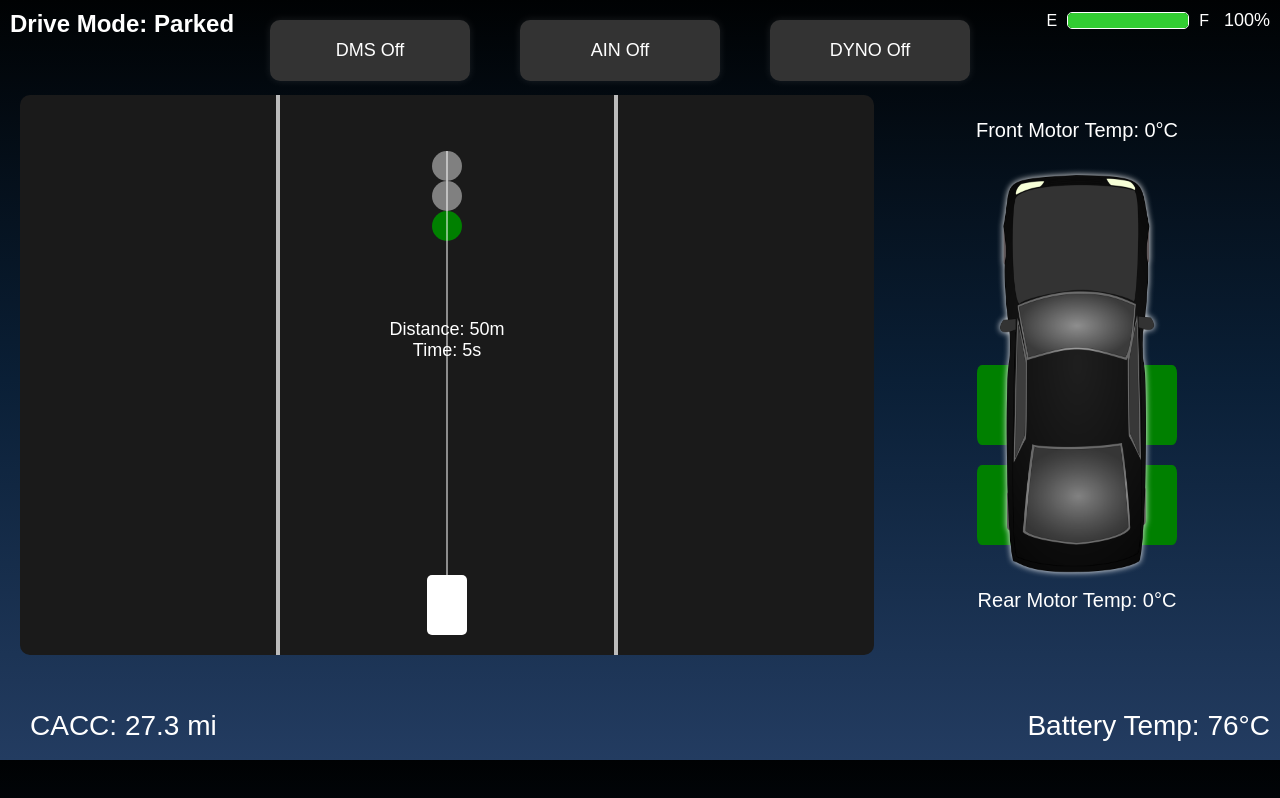
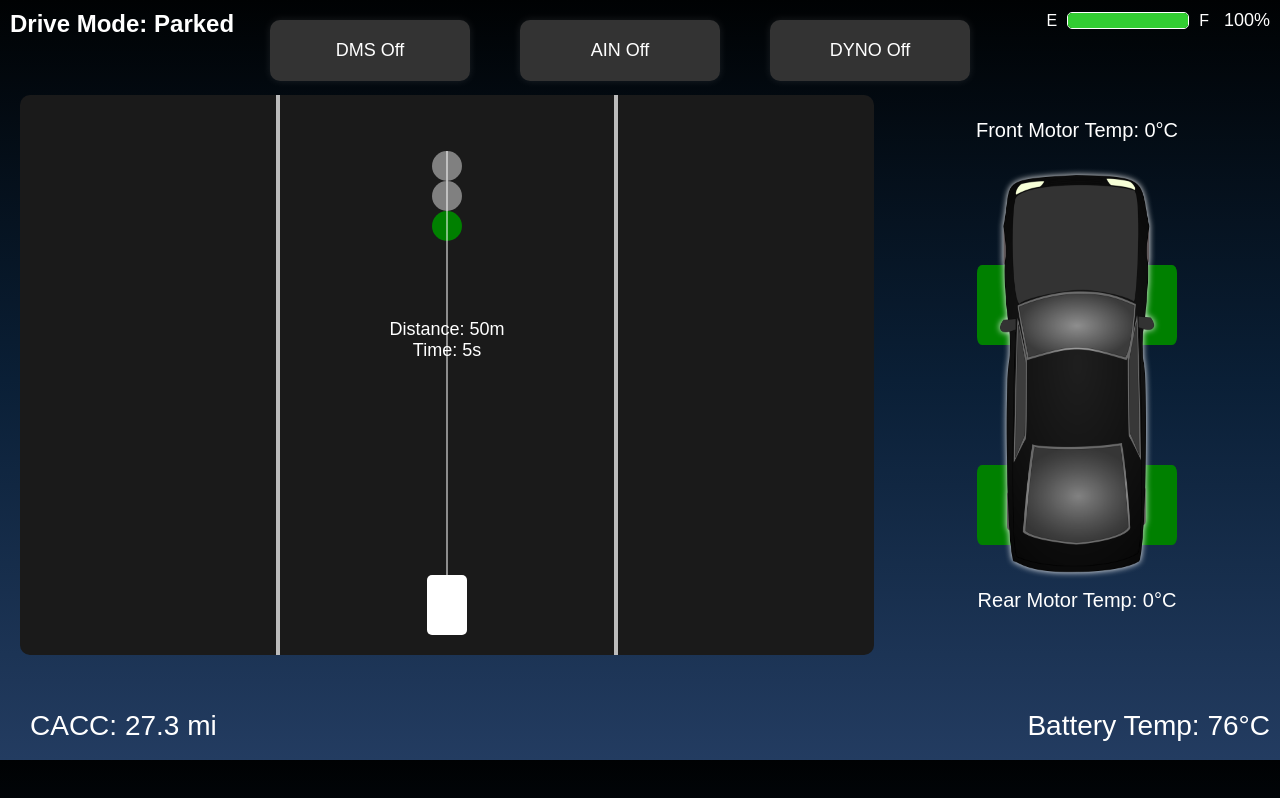
Before and after one commit to evanpreta/newhmi, a website: page output.html in a window 1280 px wide. Drawn offline with Linux system fonts and the light colour scheme.

Commit message:
Update styles.css

```diff
--- a/styles.css
+++ b/styles.css
@@ -259,12 +259,12 @@ body {
 
 .front-left {
     left: 50px;  /* Set the X position */
-    top: 200px;   /* Set the Y position */
+    top: 100px;   /* Set the Y position */
 }
 
 .front-right {
     left: 200px;  /* Set the X position */
-    top: 200px;   /* Set the Y position */
+    top: 100px;   /* Set the Y position */
 }
 
 .rear-left {
```
